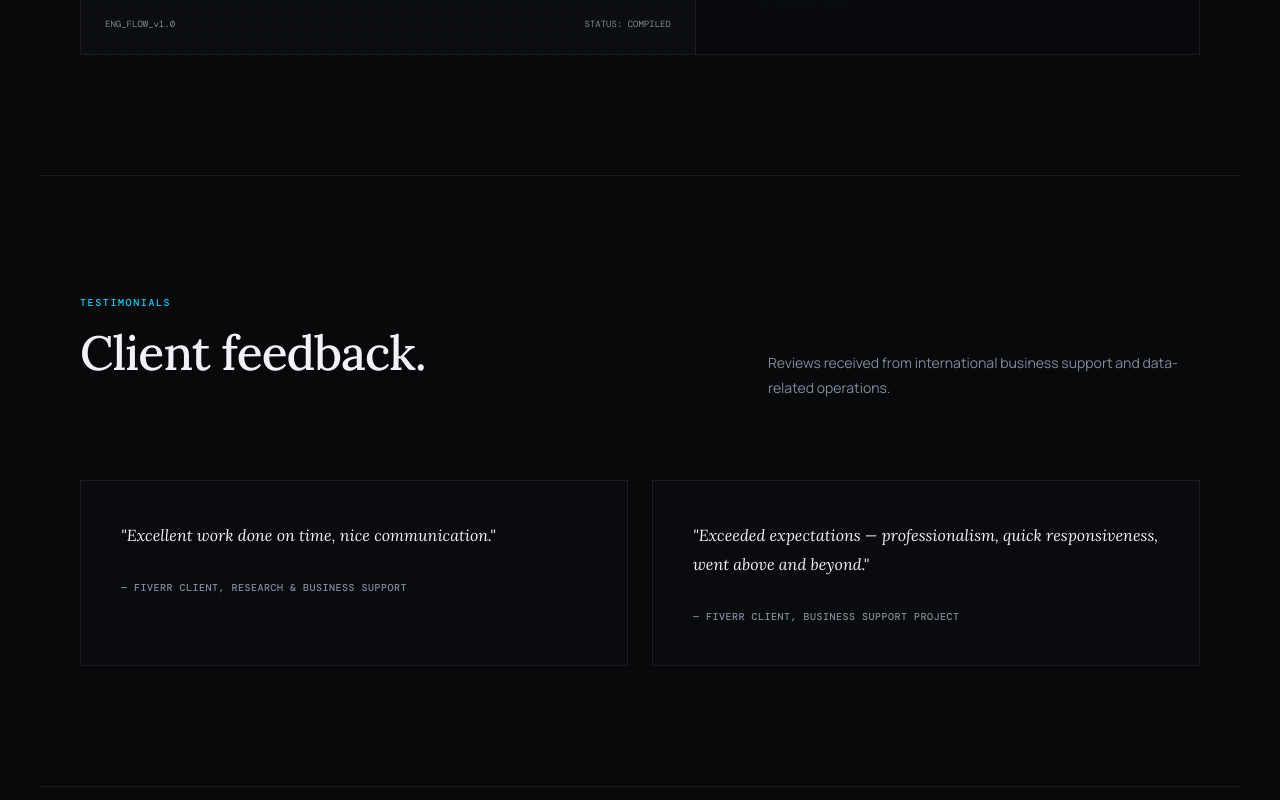
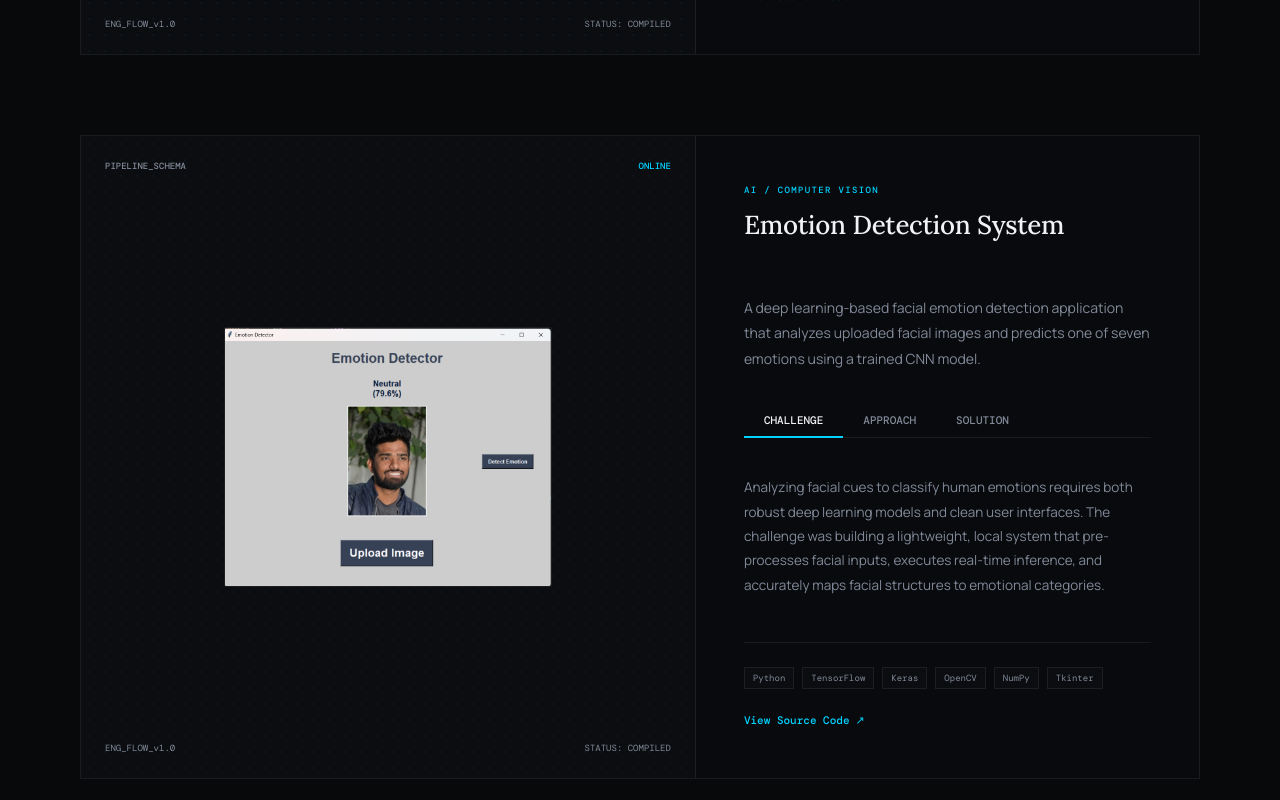
Before and after one commit to tafeemamair/portfolio-website, a Next.js app: page / in a window 1280 px wide. Shown: the part 5260-6060 px from the top of the page. Built offline with nearby package versions, Linux system fonts and the light colour scheme.

Commit message:
Add Emotion Detection project to portfolio

```diff
--- a/app/page.js
+++ b/app/page.js
@@ -170,6 +170,14 @@ const projects = [
     tech: ["Python", "FFmpeg", "Automation", "Video Processing"],
     href: "https://github.com/tafeemamair/ai-video-factory",
   },
+  {
+    tag: "AI / COMPUTER VISION",
+    title: "Emotion Detection System",
+    description:
+      "A deep learning-based facial emotion detection application that analyzes uploaded facial images and predicts one of seven emotions using a trained CNN model.",
+    tech: ["Python", "TensorFlow", "Keras", "OpenCV", "NumPy", "Tkinter"],
+    href: "https://github.com/tafeemamair/Emotion_Detection",
+  },
 ];
 
 const technologies = [
@@ -314,6 +322,7 @@ function HeroVisualizer() {
 function CaseStudy({ project }) {
   const [activeTab, setActiveTab] = useState("overview");
   const isVideoFactory = project.title === "AI Video Factory";
+  const isEmotionDetection = project.title === "Emotion Detection System";
 
   return (
     <article className="case-study">
@@ -344,6 +353,20 @@ function CaseStudy({ project }) {
               <div style={{ border: "1px solid var(--accent)", padding: "8px", background: "rgba(0, 210, 255, 0.08)", textAlign: "center", fontWeight: "bold" }}>
                 OUTPUT: Rendered Captioned Video
               </div>
+            </div>
+          ) : isEmotionDetection ? (
+            <div style={{ width: "100%", padding: "0 10px", display: "flex", justifyContent: "center", alignItems: "center", height: "100%" }}>
+              <img
+                src="/emotion-detector-demo.png"
+                alt="Emotion Detection System"
+                style={{
+                  maxWidth: "100%",
+                  maxHeight: "260px",
+                  objectFit: "contain",
+                  border: "1px solid var(--line)",
+                  borderRadius: "2px"
+                }}
+              />
             </div>
           ) : (
             <div style={{ width: "100%", padding: "0 10px", display: "flex", flexDirection: "column", gap: "10px", fontFamily: "var(--font-mono)", fontSize: "10px", color: "var(--text)" }}>
@@ -408,6 +431,8 @@ function CaseStudy({ project }) {
             <div>
               {isVideoFactory ? (
                 <p>Creating short-form video content manually requires intensive friction: writing structural scripts, recording audio assets, lining up captions frame-by-frame, and editing final files. The challenge was building an end-to-end automated pipeline to eliminate manual editing bottlenecks entirely.</p>
+              ) : isEmotionDetection ? (
+                <p>Analyzing facial cues to classify human emotions requires both robust deep learning models and clean user interfaces. The challenge was building a lightweight, local system that pre-processes facial inputs, executes real-time inference, and accurately maps facial structures to emotional categories.</p>
               ) : (
                 <p>Audience retention is critical for digital creators, but understanding raw analytics dashboard signals can be difficult and leads to guesswork. The challenge was creating a client-facing intelligent coach that parses engagement files and outputs clear, personalized improvement guidelines.</p>
               )}
@@ -417,6 +442,8 @@ function CaseStudy({ project }) {
             <div>
               {isVideoFactory ? (
                 <p>Developed an automated pipeline using Python to orchestrate assets. Custom script logic processes dynamic captions alignment and times frames with audio signals. FFmpeg is leveraged in the background as the rendering core to layer audio and video streams together.</p>
+              ) : isEmotionDetection ? (
+                <p>Trained a Convolutional Neural Network (CNN) using TensorFlow and Keras on dataset benchmarks. Integrated OpenCV for image loading, preprocessing, and face detection cascades. Developed a desktop UI using Tkinter to allow users to upload images and review emotion predictions instantly.</p>
               ) : (
                 <p>Designed a Next.js framework integrating OpenAI's API. The pipeline processes uploaded engagement graphs and passes behavioral prompts to LLM endpoints trained on optimal retention schemas. Handled payments and gatekeeping using a Razorpay payment flow.</p>
               )}
@@ -426,6 +453,8 @@ function CaseStudy({ project }) {
             <div>
               {isVideoFactory ? (
                 <p>A fully functioning automated toolchain. By providing structured scripts and assets, the pipeline outputs dynamic, rendered videos with embedded, synced captions, streamlining production workflows and reducing manual creation effort.</p>
+              ) : isEmotionDetection ? (
+                <p>A standalone desktop application. Upon image upload, the pipeline detects and isolates facial bounds, runs CNN inference, and provides visual confidence charts mapping the detected face to one of seven core emotional states.</p>
               ) : (
                 <p>An interactive, payment-gated web tool. Creators purchase access, upload their retention data, and receive structured, prompt-generated video strategy recommendations directly inside their dashboard interface.</p>
               )}
```
Also changed, not shown: public/emotion-detector-demo.png (added).
